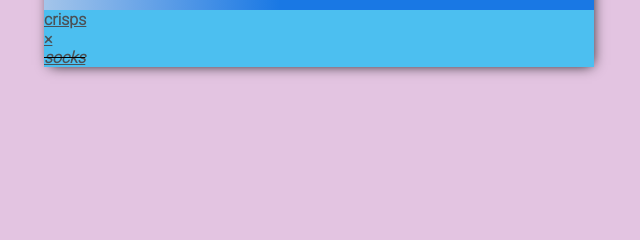
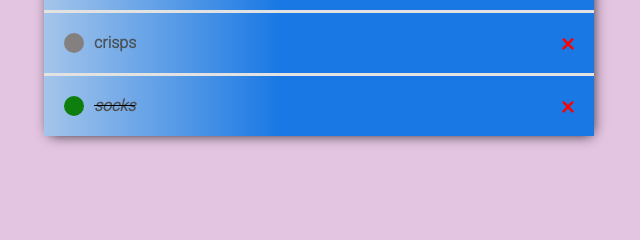
Before and after one commit to kevinmcsherry/P4_Shop_list, a Django app: page / in a window 1280 px wide. Shown: the part 172-412 px from the top of the page, without its empty margins (321-961 px from the left). Run offline with Django 3.2, Linux system fonts and the light colour scheme; a user stored in the database is signed in; data comes from the database, SQL or seed files in the repository; both versions use the stored data as it was after the commit.

Commit message:
Adding further styling to shop list page

```diff
--- a/shop_app/templates/shop_app/main.html
+++ b/shop_app/templates/shop_app/main.html
@@ -55,6 +55,50 @@
             background: linear-gradient(90deg, #a4c5ea 0%, #1978e4 43%, #1978e4 100%);
         }
 
+        .item-wrapper {
+            display: flex;
+            align-items: center;
+            justify-content: space-between;
+            padding: 20px;
+            background: linear-gradient(90deg, #a4c5ea 0%, #1978e4 43%, #1978e4 100%);
+            border-top: 3px solid rgb(226, 226, 226);
+        }
+
+        .item-title {
+            display: flex;
+        }
+
+        .item-title a {
+            text-decoration: none;
+            color: #4b5156;
+            margin-left: 10px;
+        }
+
+        .item-title a:hover{
+            color: #fff;
+        }
+
+        .item-complete-icon {
+            height: 20px;
+            width: 20px;
+            background-color: rgb(14, 126, 14);
+            border-radius: 50%;
+        }
+
+        .item-incomplete-icon {
+            height: 20px;
+            width: 20px;
+            background-color: rgb(133, 128, 128);
+            border-radius: 50%;
+        }
+
+        .remove-item {
+            text-decoration: none;
+            font-weight: 900;
+            color: red;
+            font-size: 25px;
+            line-height: 0;
+        }
     </style>
 </head>
 <body>
--- a/shop_app/templates/shop_app/task_list.html
+++ b/shop_app/templates/shop_app/task_list.html
@@ -36,8 +36,10 @@
             <div class="item-title">
                 <div class="item-complete-icon"></div>
                 <i><s><a href="{% url 'edit-item' task.id %}">{{task}}</a></s></i>
+
             </div>
 
+            <a class="remove-item" href="{% url 'remove-item' task.id %}">&#215;</a>
 
             {% else %}
             <div class="item-title">
@@ -45,7 +47,7 @@
                 <a href="{% url 'edit-item' task.id %}">{{task}}</a>
             </div>
 
-            <a class="delete-link" href="{% url 'remove-item' task.id %}">&#215;</a>
+            <a class="remove-item" href="{% url 'remove-item' task.id %}">&#215;</a>
             {% endif %}
         </div>
         {% empty %}
--- a/shop_app/views.py
+++ b/shop_app/views.py
@@ -46,6 +46,7 @@ class TaskList(LoginRequiredMixin, ListView):
     def get_context_data(self, **kwargs):
         context = super().get_context_data(**kwargs)
         context['tasks'] = context['tasks'].filter(user=self.request.user)
+        #context['count'] = context['tasks'].filter(user=self.request.user)
 
 
         search_input = self.request.GET.get('Search-field') or ''
```
Also changed, not shown: db.sqlite3.
